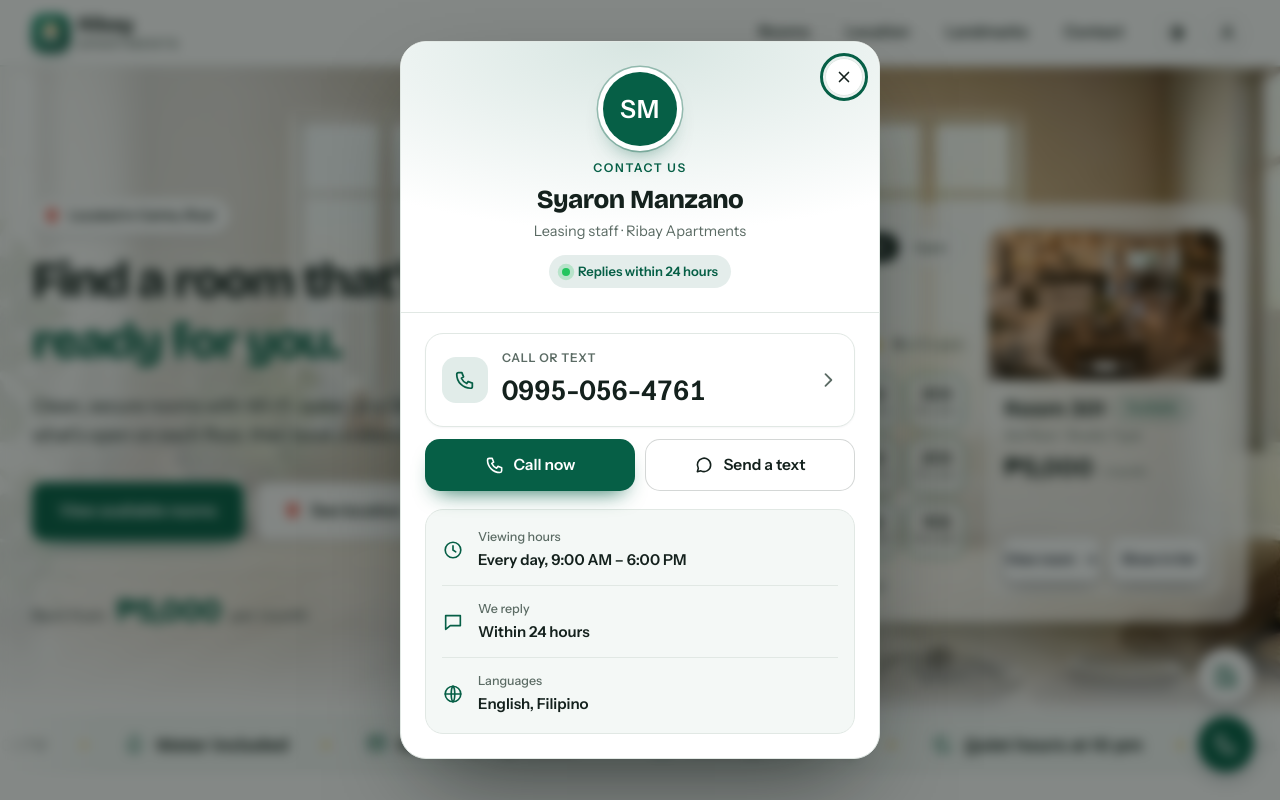
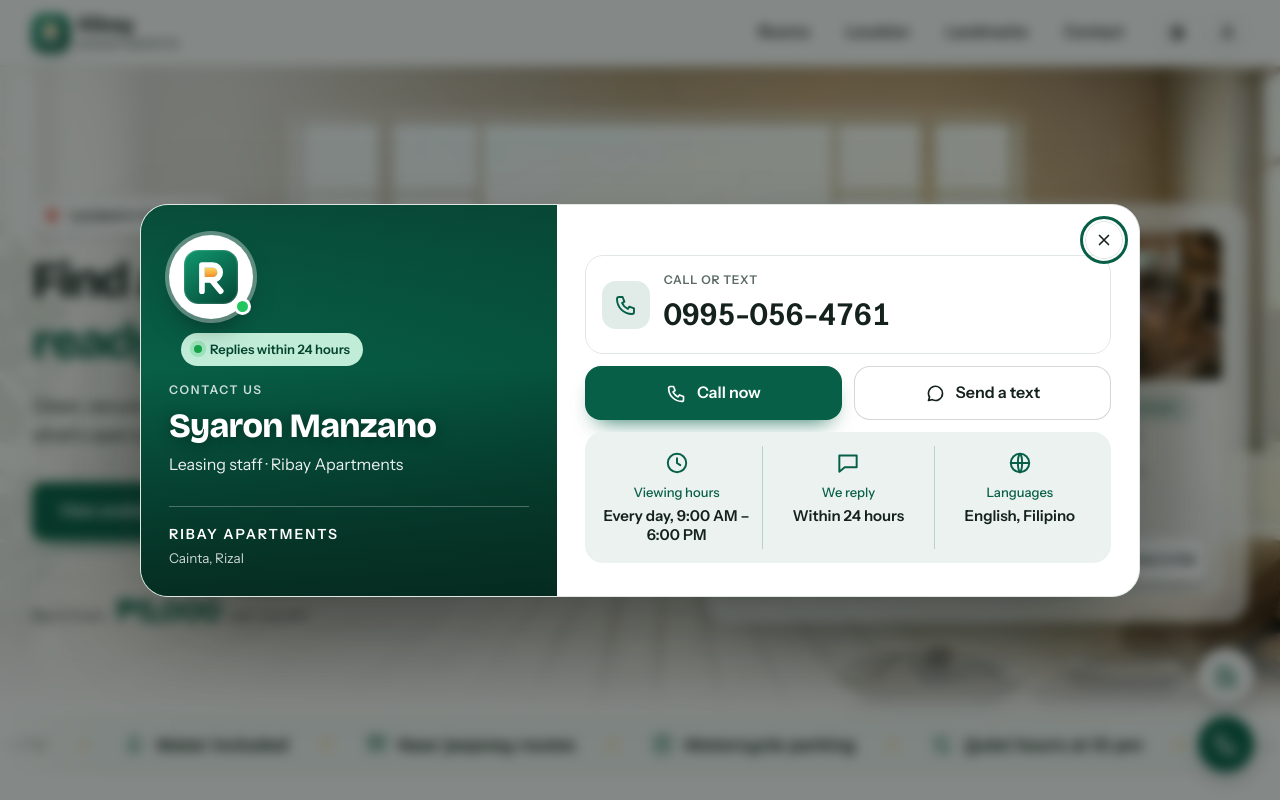
Before and after one commit to boadodean31-creator/apartments, a Django app: page /?contact=1 in a window 1280 px wide. Run offline with Django 5.2, Linux system fonts and the light colour scheme; data comes from the database, SQL or seed files in the repository; data that the repository does not hold is empty.

Commit message:
Contact window redesign with logo and editable photo

```diff
--- a/rooms/models.py
+++ b/rooms/models.py
@@ -119,6 +119,7 @@ class SiteSetting(models.Model):
     contact_reply = models.CharField(max_length=80, blank=True)
     contact_languages = models.CharField(max_length=80, blank=True)
     contact_email = models.EmailField(blank=True)
+    contact_image = models.ImageField(upload_to="site/", blank=True)   # picture on the left of the contact window
 
     # "View the building" window on the home page (admins edit it right in the window)
     building_title = models.CharField(max_length=120, blank=True)
--- a/rooms/static/rooms/dock.css
+++ b/rooms/static/rooms/dock.css
@@ -83,42 +83,63 @@ dialog.pg.closing::backdrop { animation: pg-fade .2s reverse both; }
 .bld-th:hover { opacity: 1; } .bld-th.on { opacity: 1; border-color: var(--accent); }
 @media (max-width: 560px) { .bld-slide { aspect-ratio: 4 / 4.2; } .bld-th { width: 70px; } .pg-wide .pg-x { top: 22px; right: 22px; } .bld-nav { width: 40px; height: 40px; } }
 
-/* contact */
-.pg-ct { padding: 0; overflow: auto; }
-.ct-top { position: relative; padding: 30px 28px 24px; text-align: center; background: radial-gradient(120% 90% at 50% 0%, color-mix(in srgb, var(--accent) 16%, var(--bg)) 0%, var(--bg) 78%); border-bottom: 1px solid var(--line); }
-.ct-av { display: grid; place-items: center; width: 74px; height: 74px; margin: 0 auto 12px; border-radius: 50%; background: var(--accent); color: var(--accent-ink); font-weight: 800; font-size: 25px; letter-spacing: .03em; box-shadow: 0 0 0 5px var(--bg), 0 0 0 6.5px color-mix(in srgb, var(--accent) 35%, transparent), 0 14px 26px -12px color-mix(in srgb, var(--accent) 80%, transparent); }
-.ct-top h2 { font-size: 26px; font-weight: 800; line-height: 1.15; }
-.ct-top p { margin: 5px 0 12px; color: var(--muted); font-size: 14.5px; }
-.ct-chip { display: inline-flex; align-items: center; gap: 8px; padding: 6px 13px; border-radius: 999px; font-size: 13px; font-weight: 600; color: var(--accent); background: color-mix(in srgb, var(--accent) 11%, var(--bg)); }
-.ct-chip i { width: 8px; height: 8px; border-radius: 50%; background: #22C55E; box-shadow: 0 0 0 0 rgba(34, 197, 94, .6); animation: ct-live 2s ease-out infinite; }
+/* contact: photo panel on the left, details on the right */
+.pg-card.pg-ct2 { width: min(1000px, 100%); padding: 0; display: grid; grid-template-columns: minmax(300px, 5fr) 7fr; overflow: hidden; border-radius: 28px; }
+.pg-ct2 .pg-x { background: var(--bg); }
+.ct-side { position: relative; display: flex; flex-direction: column; justify-content: space-between; gap: 28px; min-height: 100%; padding: 30px 28px 26px; color: #fff; isolation: isolate;
+  background: linear-gradient(160deg, #0B7A5A 0%, #065F46 55%, #04402F 100%); overflow: hidden; }
+.ct-side::before { content: ""; position: absolute; inset: 0; z-index: -2; background: var(--ct-photo, none) center / cover no-repeat; }
+.ct-side::after { content: ""; position: absolute; inset: 0; z-index: -1; background: linear-gradient(180deg, rgba(6, 40, 30, .55) 0%, rgba(6, 40, 30, .18) 42%, rgba(6, 40, 30, .86) 100%); }
+.ct-logo { position: relative; display: grid; place-items: center; width: 84px; height: 84px; margin-bottom: 14px; border-radius: 50%; background: #fff; box-shadow: 0 0 0 4px rgba(255, 255, 255, .35), 0 16px 30px -12px rgba(0, 0, 0, .55); }
+.ct-logo img { width: 54px; height: 54px; display: block; }
+.ct-on { position: absolute; right: 2px; bottom: 4px; width: 17px; height: 17px; border-radius: 50%; background: #22C55E; border: 3px solid #fff; }
+.ct-chip { display: inline-flex; align-items: center; gap: 8px; margin: 0 0 14px 12px; padding: 6px 13px; vertical-align: top; border-radius: 999px; font-size: 13px; font-weight: 600; color: #05442F; background: rgba(209, 250, 229, .92); }
+.ct-chip i { width: 8px; height: 8px; border-radius: 50%; background: #16A34A; box-shadow: 0 0 0 0 rgba(34, 197, 94, .6); animation: ct-live 2s ease-out infinite; }
 @keyframes ct-live { 70%, 100% { box-shadow: 0 0 0 7px rgba(34, 197, 94, 0); } }
-.ct-body { padding: 20px 24px 24px; }
-.ct-num, .ct-mail { display: flex; align-items: center; gap: 14px; padding: 14px 16px; border-radius: 18px; text-decoration: none; color: var(--ink); background: var(--bg); border: 1.5px solid var(--line); box-shadow: 0 1px 2px rgba(15, 23, 42, .04); transition: border-color .2s, transform .2s, box-shadow .25s, background .2s; }
-.ct-ico { flex: none; width: 46px; height: 46px; display: grid; place-items: center; border-radius: 14px; background: color-mix(in srgb, var(--accent) 12%, var(--bg)); color: var(--accent); }
-.ct-ico svg { width: 22px; height: 22px; }
+.ct-who .pg-eyebrow { color: rgba(255, 255, 255, .8); }
+.ct-who h2 { font-size: clamp(26px, 3.2vw, 34px); font-weight: 800; line-height: 1.1; text-shadow: 0 2px 14px rgba(0, 0, 0, .35); }
+.ct-who p { margin: 8px 0 0; font-size: 16px; color: rgba(255, 255, 255, .92); }
+.ct-brand { display: flex; flex-direction: column; gap: 3px; padding-top: 16px; border-top: 1px solid rgba(255, 255, 255, .28); }
+.ct-brand b { font-size: 14px; letter-spacing: .14em; text-transform: uppercase; }
+.ct-brand span { font-size: 13.5px; color: rgba(255, 255, 255, .8); }
+.ct-main { padding: 28px 28px 26px; display: flex; flex-direction: column; gap: 12px; min-width: 0; max-height: calc(100dvh - 24px); overflow: auto; }
+.ct-num, .ct-mail { display: flex; align-items: center; gap: 14px; padding: 14px 16px; border-radius: 18px; text-decoration: none; color: var(--ink); background: var(--bg); border: 1.5px solid var(--line); transition: border-color .2s, transform .2s, box-shadow .25s; }
+.ct-num { cursor: default; user-select: text; margin-top: 22px; }
+.ct-ico { flex: none; width: 48px; height: 48px; display: grid; place-items: center; border-radius: 14px; background: color-mix(in srgb, var(--accent) 12%, var(--bg)); color: var(--accent); }
+.ct-ico svg { width: 24px; height: 24px; }
 .ct-txt { flex: 1; min-width: 0; display: flex; flex-direction: column; }
 .ct-txt small { font-size: 12px; font-weight: 600; letter-spacing: .06em; text-transform: uppercase; color: var(--muted); margin-bottom: 2px; }
-.ct-num strong { font-size: clamp(23px, 6vw, 27px); font-weight: 800; letter-spacing: -.005em; font-variant-numeric: tabular-nums; }
-.ct-mail strong { font-size: 15.5px; font-weight: 700; overflow-wrap: anywhere; }
+.ct-num strong { font-size: clamp(24px, 3vw, 30px); font-weight: 800; letter-spacing: -.005em; font-variant-numeric: tabular-nums; }
+.ct-mail strong { font-size: 16px; font-weight: 700; overflow-wrap: anywhere; }
+.ct-mail .gm { flex: none; width: 34px; height: 34px; margin: 0 7px 0 7px; }
 .go { flex: none; width: 20px; height: 20px; color: var(--muted); transition: transform .2s, color .2s; }
-@media (hover: hover) { .ct-num:hover, .ct-mail:hover { border-color: var(--accent); transform: translateY(-2px); box-shadow: 0 14px 26px -16px rgba(15, 23, 42, .45); } .ct-num:hover .go, .ct-mail:hover .go { transform: translateX(3px); color: var(--accent); } }
-.ct-num:active, .ct-mail:active { transform: scale(.985); }
-.ct-acts { display: grid; grid-template-columns: 1fr 1fr; gap: 10px; margin-top: 12px; }
-.ct-btn { display: inline-flex; align-items: center; justify-content: center; gap: 9px; min-height: 52px; border-radius: 15px; text-decoration: none; font-weight: 700; font-size: 15.5px; color: var(--ink); background: var(--bg); border: 1.5px solid color-mix(in srgb, var(--ink) 18%, transparent); transition: transform .18s cubic-bezier(.3, 1.3, .5, 1), box-shadow .25s; }
-.ct-btn svg { width: 20px; height: 20px; }
+@media (hover: hover) { .ct-mail:hover { border-color: var(--accent); transform: translateY(-2px); box-shadow: 0 14px 26px -16px rgba(15, 23, 42, .45); } .ct-mail:hover .go { transform: translateX(3px); color: var(--accent); } }
+.ct-mail:active { transform: scale(.985); }
+.ct-acts { display: grid; grid-template-columns: 1fr 1fr; gap: 12px; }
+.ct-btn { display: inline-flex; align-items: center; justify-content: center; gap: 10px; min-height: 54px; border-radius: 16px; text-decoration: none; font-weight: 700; font-size: 16px; color: var(--ink); background: var(--bg); border: 1.5px solid color-mix(in srgb, var(--ink) 18%, transparent); transition: transform .18s cubic-bezier(.3, 1.3, .5, 1), box-shadow .25s; }
+.ct-btn svg { width: 21px; height: 21px; }
 .ct-btn.pri { background: var(--accent); color: var(--accent-ink); border-color: transparent; box-shadow: 0 12px 22px -12px color-mix(in srgb, var(--accent) 90%, transparent); }
 @media (hover: hover) { .ct-btn:hover { transform: translateY(-2px); box-shadow: 0 12px 22px -14px rgba(15, 23, 42, .5); } }
 .ct-btn:active { transform: scale(.97); }
-.ct-or { display: flex; align-items: center; gap: 12px; margin: 16px 0 12px; color: var(--muted); font-size: 13px; }
-.ct-or::before, .ct-or::after { content: ""; flex: 1; height: 1px; background: var(--line); }
-.ct-mail .gm { flex: none; width: 34px; height: 34px; }
-.ct-facts { list-style: none; margin: 18px 0 0; padding: 4px 16px; border-radius: 18px; background: var(--surface); border: 1px solid var(--line); }
-.ct-facts li { display: flex; align-items: center; gap: 14px; padding: 13px 0; }
-.ct-facts li + li { border-top: 1px solid var(--line); }
-.ct-facts svg { flex: none; width: 22px; height: 22px; color: var(--accent); }
-.ct-facts span { display: flex; flex-direction: column; font-size: 12.5px; color: var(--muted); font-weight: 500; }
-.ct-facts b { font-size: 15px; color: var(--ink); font-weight: 600; margin-top: 1px; }
-:root[data-theme="dark"] .ct-av { color: var(--accent-ink); }
+.ct-facts { list-style: none; margin: 0; padding: 14px 6px; display: grid; grid-template-columns: repeat(3, 1fr); border-radius: 18px; background: color-mix(in srgb, var(--accent) 8%, var(--bg)); }
+.ct-facts li { display: flex; flex-direction: column; align-items: center; text-align: center; gap: 6px; padding: 4px 10px; }
+.ct-facts li + li { border-left: 1px solid color-mix(in srgb, var(--accent) 22%, transparent); }
+.ct-facts svg { width: 26px; height: 26px; color: var(--accent); }
+.ct-facts span { display: flex; flex-direction: column; font-size: 13px; color: var(--accent); font-weight: 500; }
+.ct-facts b { font-size: 15px; color: var(--ink); font-weight: 700; margin-top: 3px; line-height: 1.3; }
+@media (max-width: 760px) {
+  .pg-card.pg-ct2 { grid-template-columns: 1fr; width: min(480px, 100%); max-height: calc(100dvh - 20px); overflow: auto; }
+  .ct-side { min-height: 0; padding: 24px 22px 18px; gap: 18px; }
+  .ct-brand { display: none; }
+  .ct-main { max-height: none; overflow: visible; padding: 20px 20px 22px; }
+  .ct-num { margin-top: 0; }
+  .ct-facts { grid-template-columns: 1fr; padding: 4px 16px; }
+  .ct-facts li { flex-direction: row; text-align: left; gap: 14px; padding: 12px 0; }
+  .ct-facts li + li { border-left: 0; border-top: 1px solid color-mix(in srgb, var(--accent) 22%, transparent); }
+  .ct-facts svg { width: 22px; height: 22px; }
+  .ct-chip { margin-left: 0; display: flex; width: max-content; margin: 0 0 12px; }
+  .ct-logo { margin-bottom: 12px; }
+}
 
 /* admin editing */
 .pg-edit { margin-top: 18px; border-top: 1px solid var(--line); padding-top: 14px; }
@@ -159,3 +180,5 @@ dialog.pg.closing::backdrop { animation: pg-fade .2s reverse both; }
 .ed-note { margin: 12px 0 0; font-size: 13px; color: var(--muted); }
 @media (prefers-reduced-motion: reduce) { .pg-card, dialog.pg::backdrop, .ct-chip i { animation: none; } .bld-track { scroll-behavior: auto; } }
 dialog.pg, dialog.pg:focus, dialog.pg:focus-visible, .pg-card:focus-visible { outline: none; }
+
+.ed-one { margin-top: 12px; max-width: 420px; }
--- a/rooms/templates/rooms/_dock.html
+++ b/rooms/templates/rooms/_dock.html
@@ -1,4 +1,4 @@
-{% comment %}Floating "View the building" / "Contact us" buttons (bottom right) and their two windows. Included once, from home.html.{% endcomment %}
+{% load static %}{% comment %}Floating "View the building" / "Contact us" buttons (bottom right) and their two windows. Included once, from home.html.{% endcomment %}
 <div class="dock" aria-label="Quick actions">
   <button type="button" class="dock-btn dock-bld" data-open="building" aria-haspopup="dialog">
     <span class="dock-tip">View the building</span>
@@ -30,7 +30,7 @@
       {% endif %}
     </div>
     {% if building_photos|length > 1 %}<div class="bld-thumbs" role="tablist" aria-label="Choose a photo">{% for ph in building_photos %}<button type="button" class="bld-th{% if forloop.first %} on{% endif %}" aria-label="Photo {{ forloop.counter }}{% if ph.label %}: {{ ph.label }}{% endif %}"><img src="{{ ph.url }}" alt="" loading="lazy"></button>{% endfor %}</div>{% endif %}
-    {% for m in messages %}<p class="pg-msg{% if m.tags == 'error' %} err{% endif %}" role="status">{{ m }}</p>{% endfor %}
+    {% if request.GET.building %}{% for m in messages %}<p class="pg-msg{% if m.tags == 'error' %} err{% endif %}" role="status">{{ m }}</p>{% endfor %}{% endif %}
     {% if is_site_admin %}
     <details class="pg-edit" {% if request.GET.building %}open{% endif %}>
       <summary><svg viewBox="0 0 24 24" fill="none" stroke="currentColor" stroke-width="1.9" stroke-linecap="round" stroke-linejoin="round" aria-hidden="true"><path d="M4 20h4L19 9l-4-4L4 16z"/></svg>Edit this window <small>(only you, the admin, see this)</small></summary>
@@ -62,27 +62,28 @@
 </dialog>
 
 <dialog class="pg" id="dlg-contact" aria-labelledby="ct-title">
-  <div class="pg-card pg-narrow pg-ct">
+  <div class="pg-card pg-ct2">
     <button type="button" class="pg-x" data-close aria-label="Close"><svg viewBox="0 0 24 24" fill="none" stroke="currentColor" stroke-width="2.2" stroke-linecap="round" aria-hidden="true"><path d="M6 6l12 12M18 6L6 18"/></svg></button>
-    <div class="ct-top">
-      <span class="ct-av" aria-hidden="true">{{ contact_initials }}</span>
-      <span class="pg-eyebrow">Contact us</span>
-      <h2 id="ct-title">{{ contact_staff }}</h2>
-      <p>{{ contact_role }} &middot; Ribay Apartments</p>
-      <span class="ct-chip"><i></i>Replies {{ contact_reply|lower }}</span>
-    </div>
-    <div class="ct-body">
-      <a class="ct-num" href="tel:{{ contact_tel }}" aria-label="Call {{ contact_phone }}">
+    <aside class="ct-side"{% if contact_image_url %} style="--ct-photo:url('{{ contact_image_url }}')"{% endif %}>
+      <div class="ct-who">
+        <span class="ct-logo"><img src="{% static 'rooms/logo.svg' %}" alt="Ribay Apartments" width="64" height="64"><i class="ct-on" title="Online"></i></span>
+        <span class="ct-chip"><i></i>Replies {{ contact_reply|lower }}</span>
+        <span class="pg-eyebrow">Contact us</span>
+        <h2 id="ct-title">{{ contact_staff }}</h2>
+        <p>{{ contact_role }} &middot; Ribay Apartments</p>
+      </div>
+      <div class="ct-brand"><b>Ribay Apartments</b><span>Cainta, Rizal</span></div>
+    </aside>
+    <div class="ct-main">
+      <div class="ct-num">
         <span class="ct-ico"><svg viewBox="0 0 24 24" fill="none" stroke="currentColor" stroke-width="1.9" stroke-linecap="round" stroke-linejoin="round" aria-hidden="true"><path d="M5 4h3.6l1.8 4.6-2.3 1.5a11.5 11.5 0 0 0 5.8 5.8l1.5-2.3L20 15.4V19a2 2 0 0 1-2 2A15 15 0 0 1 3 6a2 2 0 0 1 2-2z"/></svg></span>
         <span class="ct-txt"><small>Call or text</small><strong>{{ contact_phone }}</strong></span>
-        <svg class="go" viewBox="0 0 24 24" fill="none" stroke="currentColor" stroke-width="2.2" stroke-linecap="round" stroke-linejoin="round" aria-hidden="true"><path d="M9 5l7 7-7 7"/></svg>
-      </a>
+      </div>
       <div class="ct-acts">
         <a class="ct-btn pri" href="tel:{{ contact_tel }}"><svg viewBox="0 0 24 24" fill="none" stroke="currentColor" stroke-width="1.9" stroke-linecap="round" stroke-linejoin="round" aria-hidden="true"><path d="M5 4h3.6l1.8 4.6-2.3 1.5a11.5 11.5 0 0 0 5.8 5.8l1.5-2.3L20 15.4V19a2 2 0 0 1-2 2A15 15 0 0 1 3 6a2 2 0 0 1 2-2z"/></svg>Call now</a>
         <a class="ct-btn" href="sms:{{ contact_tel }}"><svg viewBox="0 0 24 24" fill="none" stroke="currentColor" stroke-width="1.9" stroke-linecap="round" stroke-linejoin="round" aria-hidden="true"><path d="M20 12a8 8 0 0 1-11.7 7L4 20l1.2-4A8 8 0 1 1 20 12z"/></svg>Send a text</a>
       </div>
       {% if contact_email %}
-      <p class="ct-or"><span>or</span></p>
       <a class="ct-mail" href="mailto:{{ contact_email }}?subject=Room%20inquiry"><svg class="gm" viewBox="0 0 48 48" aria-hidden="true"><path fill="#4caf50" d="M45 16.2l-5 2.75-5 4.75L35 40h7a3 3 0 0 0 3-3V16.2z"/><path fill="#1e88e5" d="M3 16.2l3.6 1.71L13 23.7V40H6a3 3 0 0 1-3-3V16.2z"/><path fill="#e53935" d="M35 11.2L24 19.45 13 11.2 12 17l1 6.7 11 8.25 11-8.25 1-6.7z"/><path fill="#c62828" d="M3 12.3v3.9l10 7.5V11.2L9.9 8.86A4.3 4.3 0 0 0 7.3 8 4.3 4.3 0 0 0 3 12.3z"/><path fill="#fbc02d" d="M45 12.3v3.9l-10 7.5V11.2l3.1-2.34A4.3 4.3 0 0 1 40.7 8 4.3 4.3 0 0 1 45 12.3z"/></svg><span class="ct-txt"><small>Email us</small><strong>{{ contact_email }}</strong></span><svg class="go" viewBox="0 0 24 24" fill="none" stroke="currentColor" stroke-width="2.2" stroke-linecap="round" stroke-linejoin="round" aria-hidden="true"><path d="M9 5l7 7-7 7"/></svg></a>
       {% endif %}
       <ul class="ct-facts">
@@ -90,9 +91,19 @@
         <li><svg viewBox="0 0 24 24" fill="none" stroke="currentColor" stroke-width="1.8" stroke-linecap="round" stroke-linejoin="round" aria-hidden="true"><path d="M4 5h16v11H9l-5 4z"/></svg><span>We reply<b>{{ contact_reply }}</b></span></li>
         <li><svg viewBox="0 0 24 24" fill="none" stroke="currentColor" stroke-width="1.8" stroke-linecap="round" stroke-linejoin="round" aria-hidden="true"><circle cx="12" cy="12" r="8.5"/><path d="M3.5 12h17M12 3.5c2.6 2.6 2.6 14.4 0 17M12 3.5c-2.6 2.6-2.6 14.4 0 17"/></svg><span>Languages<b>{{ contact_languages }}</b></span></li>
       </ul>
+      {% if request.GET.contact %}{% for m in messages %}<p class="pg-msg{% if m.tags == 'error' %} err{% endif %}" role="status">{{ m }}</p>{% endfor %}{% endif %}
       {% if is_site_admin %}
-      <details class="pg-edit">
+      <details class="pg-edit" {% if request.GET.contact %}open{% endif %}>
         <summary><svg viewBox="0 0 24 24" fill="none" stroke="currentColor" stroke-width="1.9" stroke-linecap="round" stroke-linejoin="round" aria-hidden="true"><path d="M4 20h4L19 9l-4-4L4 16z"/></svg>Edit contact details <small>(only you, the admin, see this)</small></summary>
+        <div class="ed-step"><b>1</b> Picture on the left <small>The building or any photo you like. It shows behind the name.</small></div>
+        <div class="ed-slot ed-one{% if contact_image_set %} has{% endif %}">
+          <div class="ed-pic">{% if contact_image_url %}<img src="{{ contact_image_url }}" alt="">{% else %}<span>No picture yet</span>{% endif %}</div>
+          <div class="ed-btns">
+            <form method="post" action="{% url 'manage_contact_image' %}" enctype="multipart/form-data" class="ed-up">{% csrf_token %}<label class="ed-pick"><input type="file" name="photo" accept="image/*" onchange="this.form.submit()">{% if contact_image_set %}Replace picture{% else %}Add picture{% endif %}</label></form>
+            {% if contact_image_set %}<form method="post" action="{% url 'manage_contact_image' %}" onsubmit="return confirm('Remove this picture?')">{% csrf_token %}<input type="hidden" name="remove" value="1"><button type="submit" class="ed-del">Delete</button></form>{% endif %}
+          </div>
+        </div>
+        <div class="ed-step"><b>2</b> Details</div>
         <form id="ct-form" method="post" action="{% url 'manage_contact' %}">{% csrf_token %}
           <label>Staff name<input name="contact_name" value="{{ contact_staff }}" maxlength="60"></label>
           <label>Role<input name="contact_role" value="{{ contact_role }}" maxlength="60"></label>
--- a/rooms/templates/rooms/home.html
+++ b/rooms/templates/rooms/home.html
@@ -1,7 +1,7 @@
 {% extends "rooms/base.html" %}
 {% load static %}
 {% block title %}Ribay Apartments · Rooms for rent in Cainta, Rizal{% endblock %}
-{% block head %}<link rel="stylesheet" href="{% static 'rooms/building.css' %}"><link rel="stylesheet" href="{% static 'rooms/home.css' %}?v=6"><link rel="stylesheet" href="{% static 'rooms/home-nearby.css' %}"><link rel="stylesheet" href="{% static 'rooms/room-extras.css' %}?v=1"><link rel="stylesheet" href="{% static 'rooms/home-polish.css' %}?v=5"><link rel="stylesheet" href="{% static 'rooms/dock.css' %}?v=2">
+{% block head %}<link rel="stylesheet" href="{% static 'rooms/building.css' %}"><link rel="stylesheet" href="{% static 'rooms/home.css' %}?v=6"><link rel="stylesheet" href="{% static 'rooms/home-nearby.css' %}"><link rel="stylesheet" href="{% static 'rooms/room-extras.css' %}?v=1"><link rel="stylesheet" href="{% static 'rooms/home-polish.css' %}?v=5"><link rel="stylesheet" href="{% static 'rooms/dock.css' %}?v=3">
 <meta name="description" content="Clean, secure rooms for rent in Cainta, Rizal. Wi-Fi, water and 24/7 CCTV included. See which rooms are open and book a viewing.">
 <link rel="canonical" href="{{ page_url }}">
 <meta property="og:type" content="website"><meta property="og:site_name" content="Ribay Apartments"><meta property="og:url" content="{{ page_url }}">
--- a/rooms/urls.py
+++ b/rooms/urls.py
@@ -29,6 +29,7 @@ urlpatterns = [
     path("manage/images/", m.page_images, name="manage_images"),
     path("manage/images/remove/", m.page_image_remove, name="manage_image_remove"),
     path("manage/contact/", m.contact_save, name="manage_contact"),
+    path("manage/contact/image/", m.contact_image, name="manage_contact_image"),
     path("manage/building/", m.building_save, name="manage_building"),
     path("manage/building/slot/<int:slot>/", m.building_slot, name="manage_building_slot"),
     path("manage/building/photos/<int:pk>/delete/", m.building_photo_delete, name="manage_building_photo_delete"),
--- a/rooms/views.py
+++ b/rooms/views.py
@@ -225,6 +225,9 @@ def home(request):
     context["building_photos"] = [{"id": b.pk, "url": b.image.url, "label": BUILDING_SLOTS[b.position - 1]["label"] if 0 < b.position <= len(BUILDING_SLOTS) else ""}
                                   for _, b in sorted(own.items())]
     context["building_is_default"] = not own
+    first_own = own[min(own)].image.url if own else ""
+    context["contact_image_set"] = bool(site.contact_image)
+    context["contact_image_url"] = site.contact_image.url if site.contact_image else first_own
     context["building_slots"] = [{**sl, "n": i + 1, "photo": own.get(i + 1)} for i, sl in enumerate(BUILDING_SLOTS)]
     if not own:   # nothing uploaded yet: show a few room photos so the window is never empty
         shots = [r.photos.all()[0].image.url for r in rooms if r.photos.all()][:3]
```
Also changed, not shown: rooms/manage_views.py (+26 -0 lines), rooms/migrations/0011_sitesetting_contact_image.py (added).
